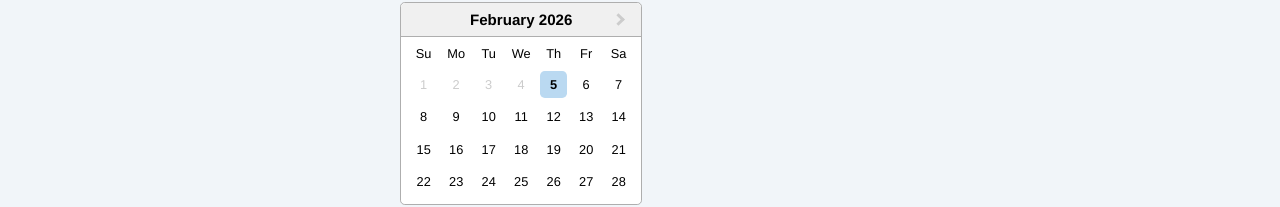
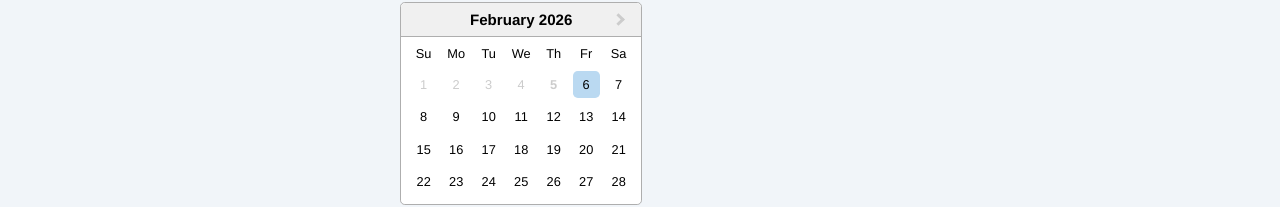
Before and after one commit to htzhang2/insurance-agent-tool, a React (Vite) app in the folder insurance-ui-react/: page / in a window 1280 px wide. Both pictures are taken after a click on the button "Agent Info". Shown: the part 334-541 px from the top of the page. Built offline with nearby package versions, Linux system fonts and the light colour scheme.

Commit message:
force future date booking

```diff
--- a/insurance-ui-react/src/pages/AgentInfo.jsx
+++ b/insurance-ui-react/src/pages/AgentInfo.jsx
@@ -59,7 +59,7 @@ export default function AgentInfo() {
         inline
         selected={selectedDate}
         onChange={handleDateChange}
-        minDate={new Date()}
+        minDate={new Date(new Date().setDate(new Date().getDate() + 1))}
       />
 
       {selectedDate && (
```
